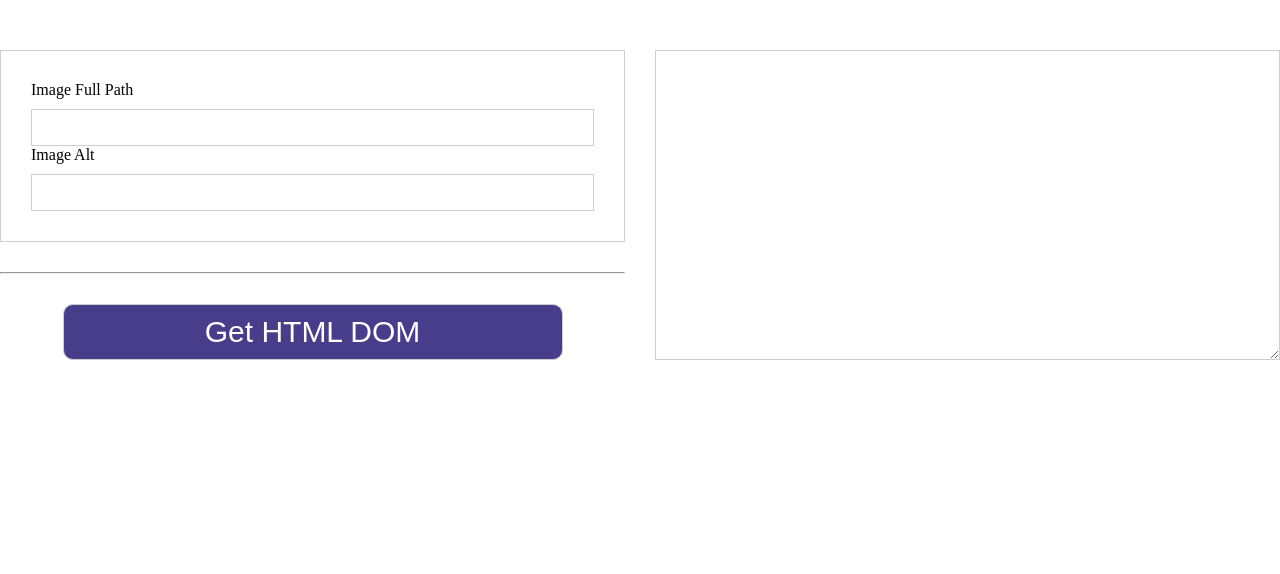
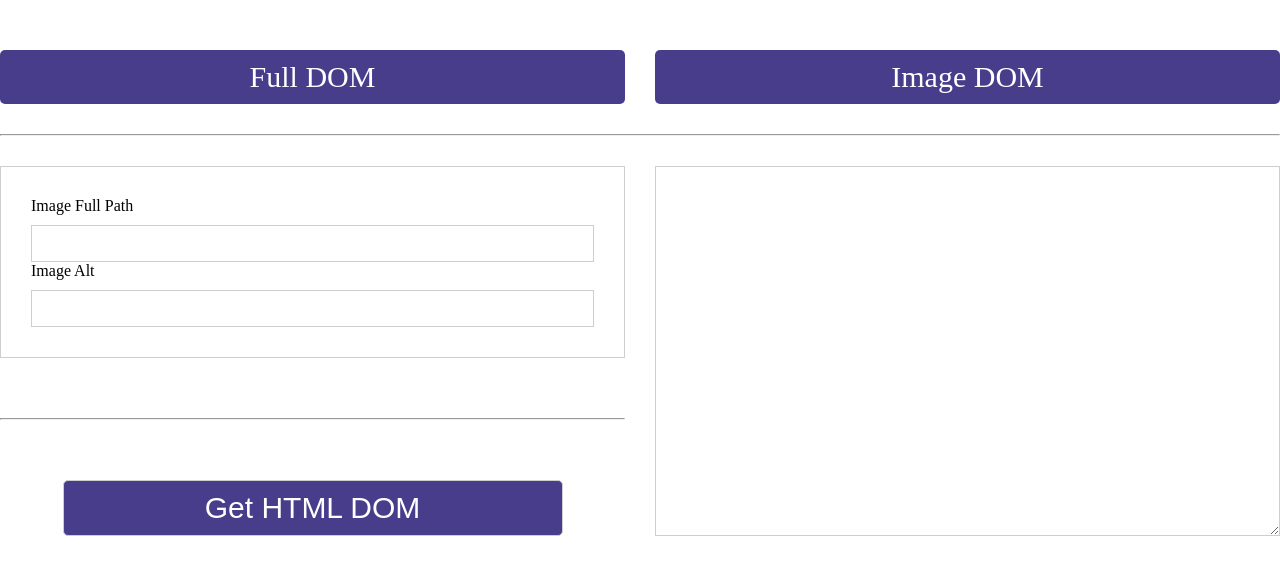
Before and after one commit to Nayem58/rug-entry, a plain HTML site: page just-image-dom.html in a window 1280 px wide. Drawn offline with Linux system fonts and the light colour scheme.

Commit message:
added page links at the top

```diff
--- a/just-image-dom.html
+++ b/just-image-dom.html
@@ -13,6 +13,11 @@
         box-sizing: border-box;
       }
 
+      hr {
+        margin-top: 30px;
+        margin-bottom: 30px;
+      }
+
       .common-sec {
         padding-top: 50px;
         padding-bottom: 50px;
@@ -24,7 +29,25 @@
         margin: 0 auto;
       }
 
-      .common-sec .container {
+      .d-grid {
+        display: grid;
+        grid-template-columns: 1fr 1fr;
+        grid-gap: 30px;
+      }
+
+      .d-grid a {
+        display: block;
+        width: 100%;
+        background-color: darkslateblue;
+        color: #fff;
+        font-size: 30px;
+        border-radius: 5px;
+        padding: 10px 30px;
+        text-align: center;
+        text-decoration: none;
+      }
+
+      .common-sec > .container:last-child {
         display: grid;
         grid-template-columns: 1fr 1fr;
         grid-gap: 30px;
@@ -64,12 +87,19 @@
         background-color: darkslateblue;
         color: #fff;
         font-size: 30px;
-        border-radius: 10px;
+        border-radius: 5px;
+        padding: 10px 30px;
       }
     </style>
   </head>
   <body>
     <div class="common-sec">
+      <div class="container">
+        <div class="d-grid">
+          <a href="/">Full DOM</a><a href="/just-image-dom">Image DOM</a>
+        </div>
+      </div>
+      <hr />
       <div class="container">
         <form id="rugGenForm" action="#">
           <div class="image-group">
```
Also changed, not shown: index.html (+25 -1 lines).
